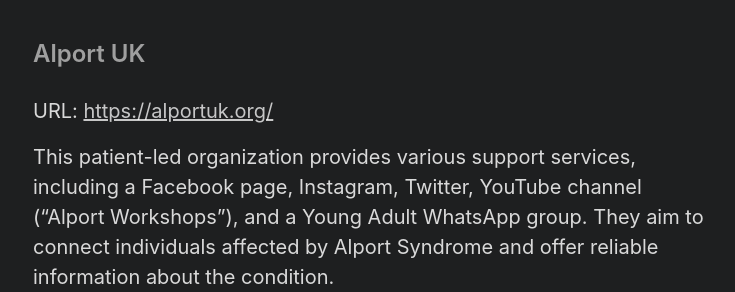
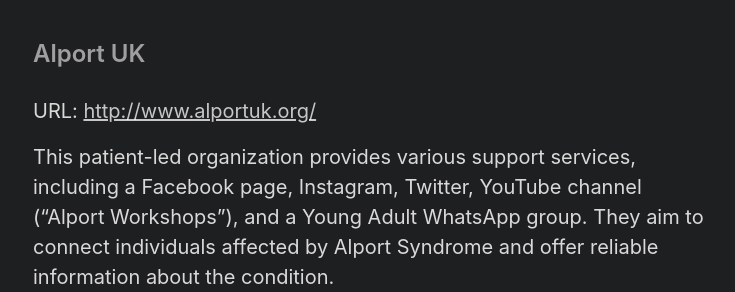
Before and after one commit to mmuenz/website, a Jekyll site: the page built from alport-resources.md, in a window 1280 px wide. Shown: the part 557-849 px from the top of the page, without its empty margins (271-1006 px from the left). Built offline with Jekyll 4.4.1, drawn with Linux system fonts in a browser that asks for light colours; part of the change alters nothing that is shown.

Commit message:
Added alport resources

```diff
--- a/alport-resources.md
+++ b/alport-resources.md
@@ -13,7 +13,7 @@ The ASF offers a variety of resources for patients, including educational materi
 
 ## Alport UK
 
-URL: [https://alportuk.org/](https://alportuk.org/)
+URL: [http://www.alportuk.org/](http://www.alportuk.org/)
 
 This patient-led organization provides various support services, including a Facebook page, Instagram, Twitter, YouTube channel ("Alport Workshops"), and a Young Adult WhatsApp group. They aim to connect individuals affected by Alport Syndrome and offer reliable information about the condition.
 
```
